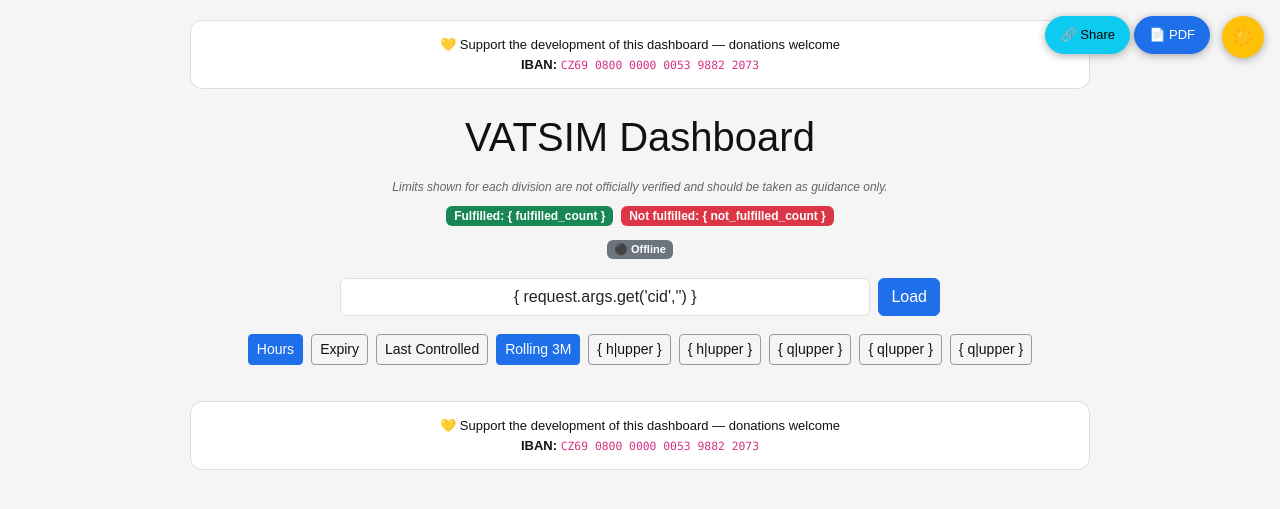
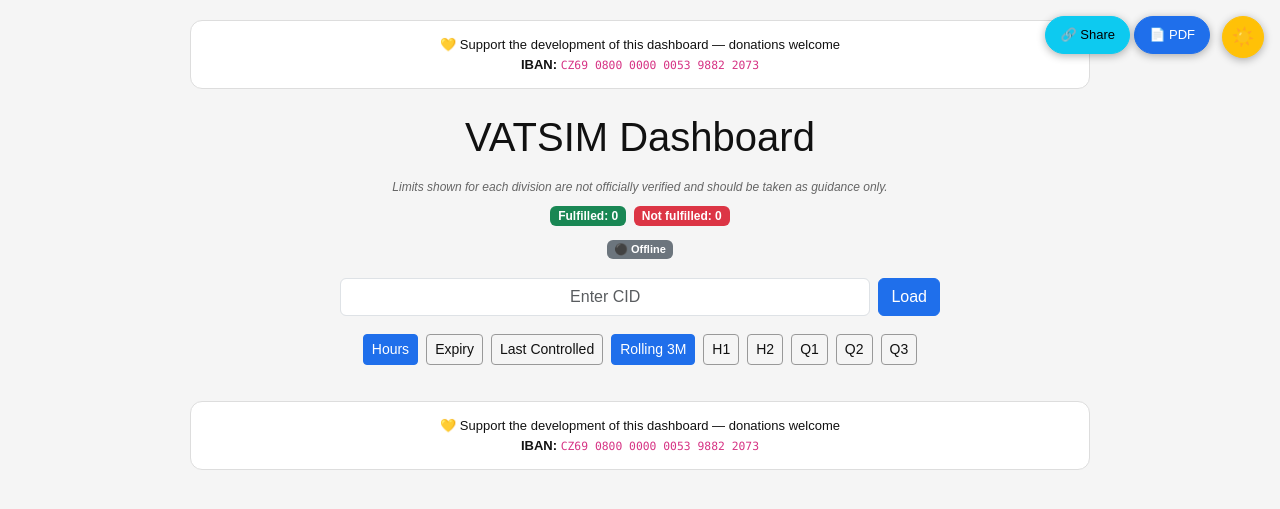
Before and after one commit to angelspetryk-sketch/vatsim-dashboard, a Flask app: page / in a window 1280 px wide. Shown: the top 509 px of the page. Run offline with Flask 3, Linux system fonts and the light colour scheme; some libraries are stand-ins or nearby versions.

Commit message:
Update index.html

```diff
--- a/templates/index.html
+++ b/templates/index.html
@@ -125,33 +125,33 @@ body.light .home-option.active{background:#dbeafe;border-color:#1f6feb;color:#11
     <h1>VATSIM Dashboard</h1>
     <div class="disclaimer">Limits shown for each division are not officially verified and should be taken as guidance only.</div>
     <div class="d-flex gap-2">
-        <span class="badge bg-success">Fulfilled: { fulfilled_count }</span>
-        <span class="badge bg-danger">Not fulfilled: { not_fulfilled_count }</span>
+        <span class="badge bg-success">Fulfilled: {{ fulfilled_count }}</span>
+        <span class="badge bg-danger">Not fulfilled: {{ not_fulfilled_count }}</span>
     </div>
     {% if all_fulfilled %}<div class="celebration-banner show">🎉 All divisions fulfilled — great job! 🎉</div>{% endif %}
-    {% if pilot_name %}<div><span class="badge bg-secondary">{ pilot_name } ({ request.args.get('cid') })</span></div>{% endif %}
+    {% if pilot_name %}<div><span class="badge bg-secondary">{{ pilot_name }} ({{ request.args.get('cid') }})</span></div>{% endif %}
     {% if live_status.online %}
-        <div><span class="badge bg-success live-badge">🟢 LIVE: <b>{ live_status.callsign }</b> · { live_status.frequency }</span></div>
+        <div><span class="badge bg-success live-badge">🟢 LIVE: <b>{{ live_status.callsign }}</b> · {{ live_status.frequency }}</span></div>
     {% else %}
         <div><span class="badge bg-secondary" style="font-size:11px;">⚫ Offline</span></div>
     {% endif %}
     <form method="GET" class="my-2 d-flex justify-content-center gap-2 w-100" id="cid-form" style="max-width:600px;">
-        <input type="hidden" name="mode" value="{ mode }">
-        <input type="hidden" name="sort" value="{ request.args.get('sort','hours') }">
-        {% if excluded %}<input type="hidden" name="exclude" value="{ excluded|join('|') }">{% endif %}
-        {% if home_override %}<input type="hidden" name="home" value="{ home_override }">{% endif %}
-        <input class="form-control text-center" name="cid" placeholder="Enter CID" value="{ request.args.get('cid','') }">
+        <input type="hidden" name="mode" value="{{ mode }}">
+        <input type="hidden" name="sort" value="{{ request.args.get('sort','hours') }}">
+        {% if excluded %}<input type="hidden" name="exclude" value="{{ excluded|join('|') }}">{% endif %}
+        {% if home_override %}<input type="hidden" name="home" value="{{ home_override }}">{% endif %}
+        <input class="form-control text-center" name="cid" placeholder="Enter CID" value="{{ request.args.get('cid','') }}">
         <button class="btn btn-primary" type="submit">Load</button>
     </form>
     {% set exc = excluded|join('|') %}
     {% set ho = home_override %}
     <div class="controls">
-        <a class="btn btn-sm {% if request.args.get('sort','hours')=='hours' %}btn-primary{% else %}btn-outline-light{% endif %}" href="/?sort=hours&mode={ mode }&cid={ request.args.get('cid','') }{% if exc %}&exclude={ exc }{% endif %}{% if ho %}&home={ ho }{% endif %}">Hours</a>
-        <a class="btn btn-sm {% if request.args.get('sort')=='expiry' %}btn-primary{% else %}btn-outline-light{% endif %}" href="/?sort=expiry&mode={ mode }&cid={ request.args.get('cid','') }{% if exc %}&exclude={ exc }{% endif %}{% if ho %}&home={ ho }{% endif %}">Expiry</a>
-        <a class="btn btn-sm {% if request.args.get('sort')=='last' %}btn-primary{% else %}btn-outline-light{% endif %}" href="/?sort=last&mode={ mode }&cid={ request.args.get('cid','') }{% if exc %}&exclude={ exc }{% endif %}{% if ho %}&home={ ho }{% endif %}">Last Controlled</a>
-        <a class="btn btn-sm {% if mode=='rolling' %}btn-primary{% else %}btn-outline-info{% endif %}" href="/?mode=rolling&sort={ request.args.get('sort','hours') }&cid={ request.args.get('cid','') }{% if exc %}&exclude={ exc }{% endif %}{% if ho %}&home={ ho }{% endif %}">Rolling 3M</a>
-        {% for h in ['h1','h2'] %}{% if h in available_periods %}<a class="btn btn-sm {% if mode==h %}btn-primary{% else %}btn-outline-info{% endif %}" href="/?mode={ h }&sort={ request.args.get('sort','hours') }&cid={ request.args.get('cid','') }{% if exc %}&exclude={ exc }{% endif %}{% if ho %}&home={ ho }{% endif %}">{ h|upper }</a>{% endif %}{% endfor %}
-        {% for q in ['q1','q2','q3','q4'] %}{% if q in available_quarters %}<a class="btn btn-sm {% if mode==q %}btn-primary{% else %}btn-outline-info{% endif %}" href="/?mode={ q }&sort={ request.args.get('sort','hours') }&cid={ request.args.get('cid','') }{% if exc %}&exclude={ exc }{% endif %}{% if ho %}&home={ ho }{% endif %}">{ q|upper }</a>{% endif %}{% endfor %}
+        <a class="btn btn-sm {% if request.args.get('sort','hours')=='hours' %}btn-primary{% else %}btn-outline-light{% endif %}" href="/?sort=hours&mode={{ mode }}&cid={{ request.args.get('cid','') }}{% if exc %}&exclude={{ exc }}{% endif %}{% if ho %}&home={{ ho }}{% endif %}">Hours</a>
+        <a class="btn btn-sm {% if request.args.get('sort')=='expiry' %}btn-primary{% else %}btn-outline-light{% endif %}" href="/?sort=expiry&mode={{ mode }}&cid={{ request.args.get('cid','') }}{% if exc %}&exclude={{ exc }}{% endif %}{% if ho %}&home={{ ho }}{% endif %}">Expiry</a>
+        <a class="btn btn-sm {% if request.args.get('sort')=='last' %}btn-primary{% else %}btn-outline-light{% endif %}" href="/?sort=last&mode={{ mode }}&cid={{ request.args.get('cid','') }}{% if exc %}&exclude={{ exc }}{% endif %}{% if ho %}&home={{ ho }}{% endif %}">Last Controlled</a>
+        <a class="btn btn-sm {% if mode=='rolling' %}btn-primary{% else %}btn-outline-info{% endif %}" href="/?mode=rolling&sort={{ request.args.get('sort','hours') }}&cid={{ request.args.get('cid','') }}{% if exc %}&exclude={{ exc }}{% endif %}{% if ho %}&home={{ ho }}{% endif %}">Rolling 3M</a>
+        {% for h in ['h1','h2'] %}{% if h in available_periods %}<a class="btn btn-sm {% if mode==h %}btn-primary{% else %}btn-outline-info{% endif %}" href="/?mode={{ h }}&sort={{ request.args.get('sort','hours') }}&cid={{ request.args.get('cid','') }}{% if exc %}&exclude={{ exc }}{% endif %}{% if ho %}&home={{ ho }}{% endif %}">{{ h|upper }}</a>{% endif %}{% endfor %}
+        {% for q in ['q1','q2','q3','q4'] %}{% if q in available_quarters %}<a class="btn btn-sm {% if mode==q %}btn-primary{% else %}btn-outline-info{% endif %}" href="/?mode={{ q }}&sort={{ request.args.get('sort','hours') }}&cid={{ request.args.get('cid','') }}{% if exc %}&exclude={{ exc }}{% endif %}{% if ho %}&home={{ ho }}{% endif %}">{{ q|upper }}</a>{% endif %}{% endfor %}
     </div>
 </div>
 
@@ -292,14 +292,14 @@ body.light .home-option.active{background:#dbeafe;border-color:#1f6feb;color:#11
 <div id="callsigns-modal" class="cs-modal" onclick="if(event.target===this)this.classList.remove('show')">
     <div class="cs-modal-box">
         <div class="d-flex justify-content-between align-items-center mb-3">
-            <h5 class="m-0">All Callsigns ({ all_callsigns|length })</h5>
+            <h5 class="m-0">All Callsigns ({{ all_callsigns|length }})</h5>
             <button class="btn btn-sm btn-outline-light" onclick="document.getElementById('callsigns-modal').classList.remove('show')">✕</button>
         </div>
         <div class="cs-modal-list">
             {% for c in all_callsigns %}
             <div class="cs-modal-row">
-                <div><b>{ c.callsign }</b></div>
-                <div>{ c.hours_hhmm } • { c.sessions } sessions</div>
+                <div><b>{{ c.callsign }}</b></div>
+                <div>{{ c.hours_hhmm }} • {{ c.sessions }} sessions</div>
             </div>
             {% endfor %}
         </div>
@@ -361,13 +361,13 @@ function shareURL(btn){navigator.clipboard.writeText(window.location.href).then(
 function showDay(sess,date,total){var b=document.getElementById("day-modal-body");document.getElementById("day-modal-title").textContent=date+" — "+total;if(!sess||!sess.length){b.innerHTML='<div style="padding:20px;text-align:center;color:#9ca3af;">No activity</div>'}else{b.innerHTML=sess.map(function(s){return '<div class="cs-modal-row"><div><b>'+s.callsign+'</b></div><div>'+s.hhmm+'</div></div>'}).join('')}document.getElementById("day-modal").classList.add("show")}
 
 {% if all_fulfilled %}
-window.addEventListener("load",function(){if(typeof confetti!=="function")return;var k="{ request.args.get('cid','') }:{ mode }";if(sessionStorage.getItem("confetti-fired")===k)return;sessionStorage.setItem("confetti-fired",k);setTimeout(function(){var end=Date.now()+2500;(function frame(){confetti({particleCount:4,angle:60,spread:55,origin:{x:0},colors:['#22c55e','#16a34a','#fde047','#3b82f6']});confetti({particleCount:4,angle:120,spread:55,origin:{x:1},colors:['#22c55e','#16a34a','#fde047','#3b82f6']});if(Date.now()<end)requestAnimationFrame(frame)}());confetti({particleCount:120,spread:80,origin:{y:.6}})},400)});
+window.addEventListener("load",function(){if(typeof confetti!=="function")return;var k="{{ request.args.get('cid','') }}:{{ mode }}";if(sessionStorage.getItem("confetti-fired")===k)return;sessionStorage.setItem("confetti-fired",k);setTimeout(function(){var end=Date.now()+2500;(function frame(){confetti({particleCount:4,angle:60,spread:55,origin:{x:0},colors:['#22c55e','#16a34a','#fde047','#3b82f6']});confetti({particleCount:4,angle:120,spread:55,origin:{x:1},colors:['#22c55e','#16a34a','#fde047','#3b82f6']});if(Date.now()<end)requestAnimationFrame(frame)}());confetti({particleCount:120,spread:80,origin:{y:.6}})},400)});
 {% endif %}
 
 function exportPDF(){
     var el=document.getElementById("dashboard-content");
-    var pilot="{ pilot_name|default('') }".trim();
-    var cid="{ request.args.get('cid','') }";
+    var pilot="{{ pilot_name|default('') }}".trim();
+    var cid="{{ request.args.get('cid','') }}";
     var fn="vatsim-"+(cid||"dashboard")+(pilot?"-"+pilot.replace(/\s+/g,"_"):"")+".pdf";
     document.body.classList.add("pdf-export");
     document.querySelectorAll(".progress-bar[data-percent]").forEach(function(b){b.style.width=b.getAttribute("data-percent")+"%"});
```
Also changed, not shown: other parts of templates/index.html (+34 -34 lines).
